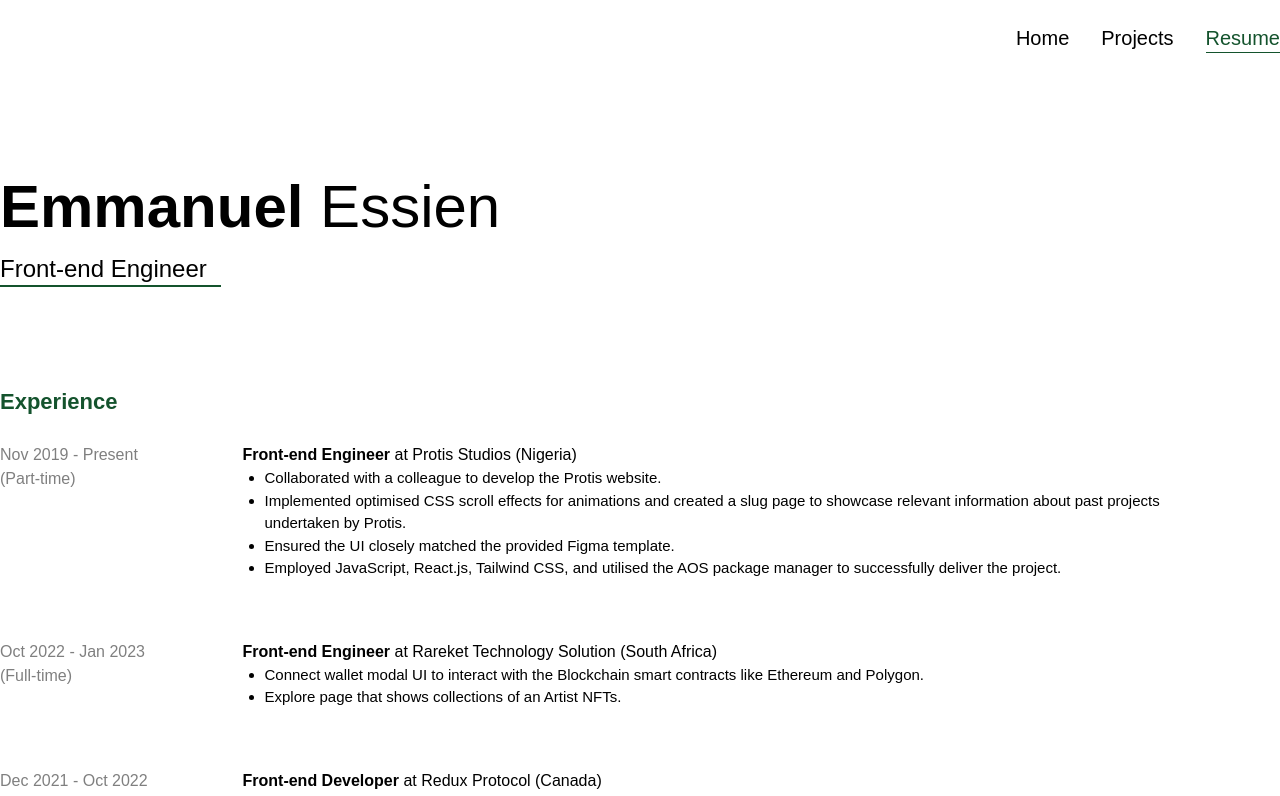
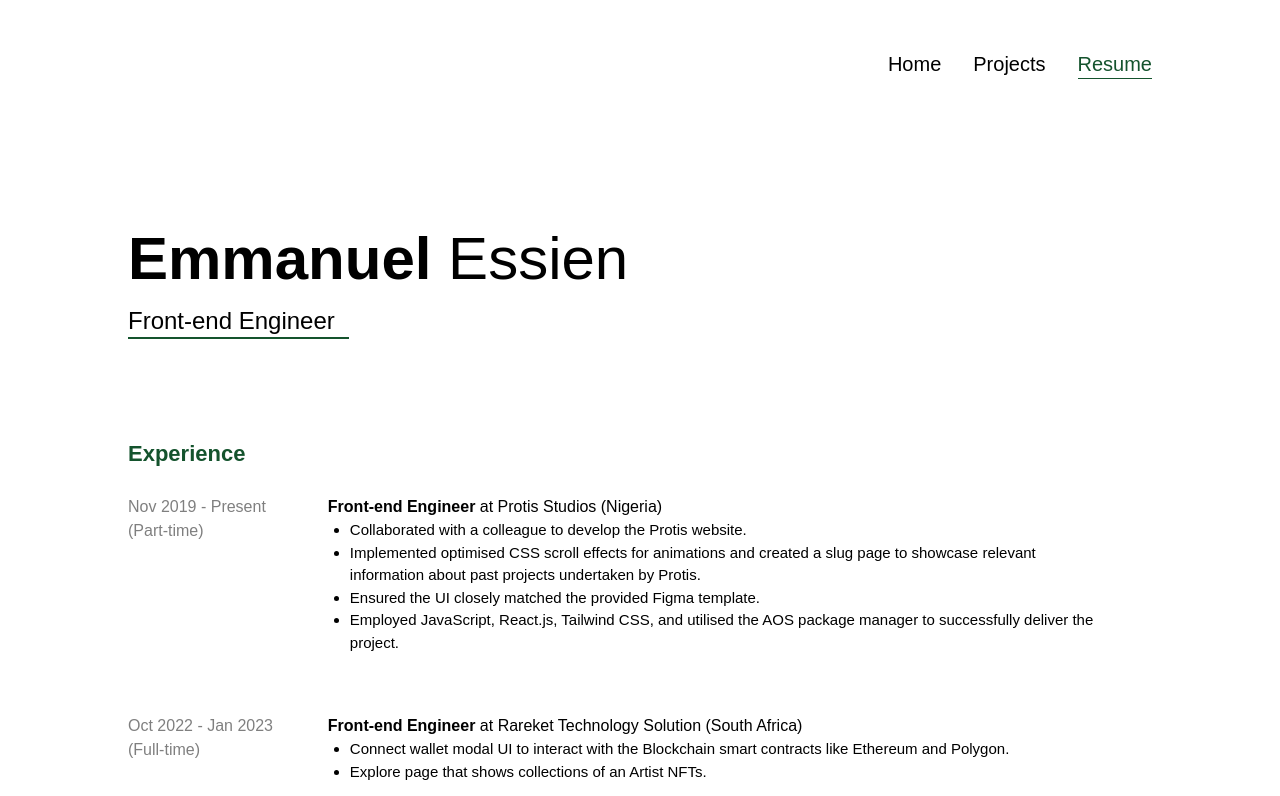
Before and after one commit to ehma90/Portfolio-App, a React (Create React App) app: page /resume in a window 1280 px wide. Shown: the top 796 px of the page. Built offline with nearby package versions, Linux system fonts and the light colour scheme.

Commit message:
Update Navabr

```diff
--- a/src/App.js
+++ b/src/App.js
@@ -16,7 +16,7 @@ function App() {
 
   return (
       <Router>
-      <div className="container mx-auto ">
+      <div className="container mx-auto px-0 md:px-[10%]">
         <Navbar />
         <main>
           <Routes>
--- a/src/Component/Navbar/Navbar.jsx
+++ b/src/Component/Navbar/Navbar.jsx
@@ -8,7 +8,7 @@ function Navbar() {
 
 
   return (
-    <div className="container my-6">
+    <div className="container my-[50px]">
       <nav className=" flex justify-center  md:justify-end gap-x-8">
         <NavLink to="/">
           <p className={splitLocation[1] === '' ? 'text-lg md:text-xl text-green-900 border-b border-green-900 decoration-1' : 'text-lg md:text-xl'} >
```
